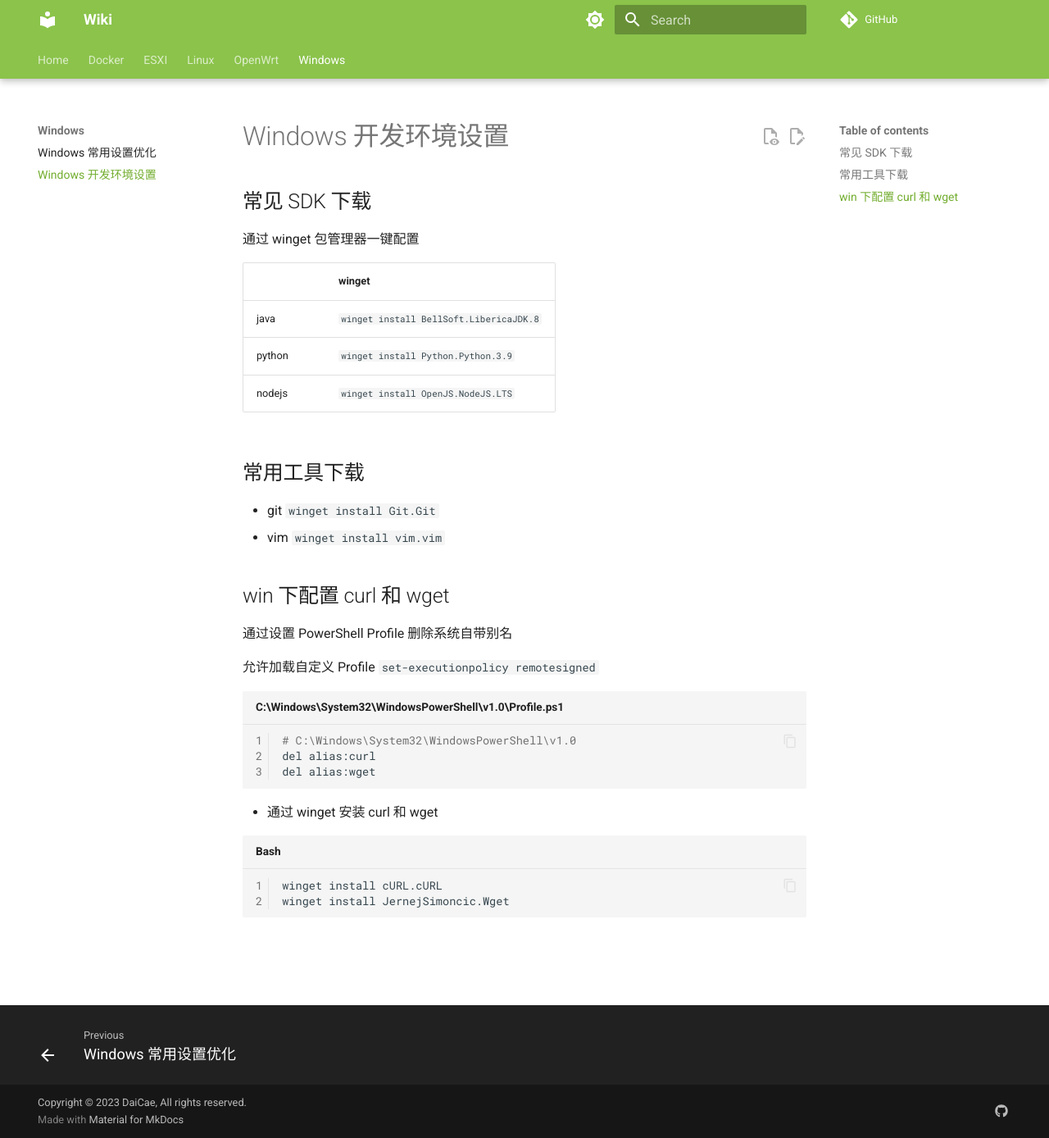
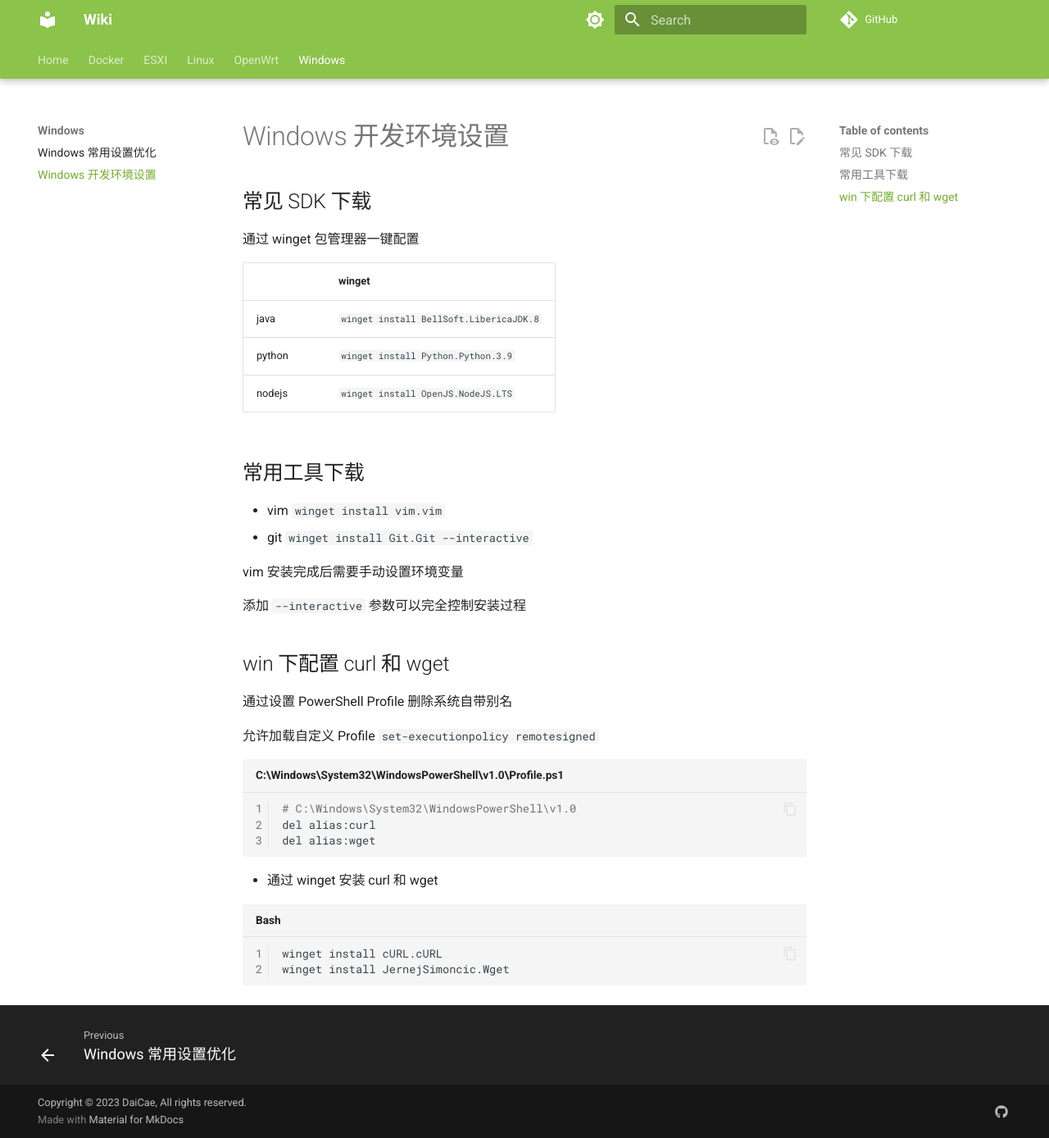
Before and after one commit to zexvar/wiki, an MkDocs documentation site: the page built from docs/Windows/develop.md, in a window 1280 px wide and 1388 px high. Shown: the whole window at 82% size. Built offline with MkDocs 1.6.1 and Material for MkDocs 9.7.7, drawn with Linux system fonts in a browser that asks for light colours; comment, search, counter and statistics services are not loaded; the version menu is left out.

Commit message:
update develop

```diff
--- a/docs/Windows/develop.md
+++ b/docs/Windows/develop.md
@@ -12,8 +12,12 @@
 
 ## 常用工具下载
 
-- git `winget install Git.Git`
 - vim `winget install vim.vim`
+- git `winget install Git.Git --interactive`
+
+vim 安装完成后需要手动设置环境变量
+
+添加 `--interactive` 参数可以完全控制安装过程
 
 ## win 下配置 curl 和 wget
 
```
